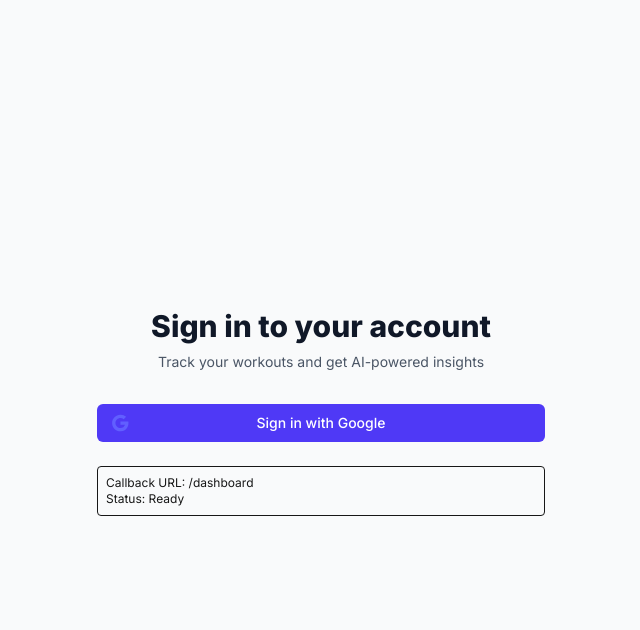
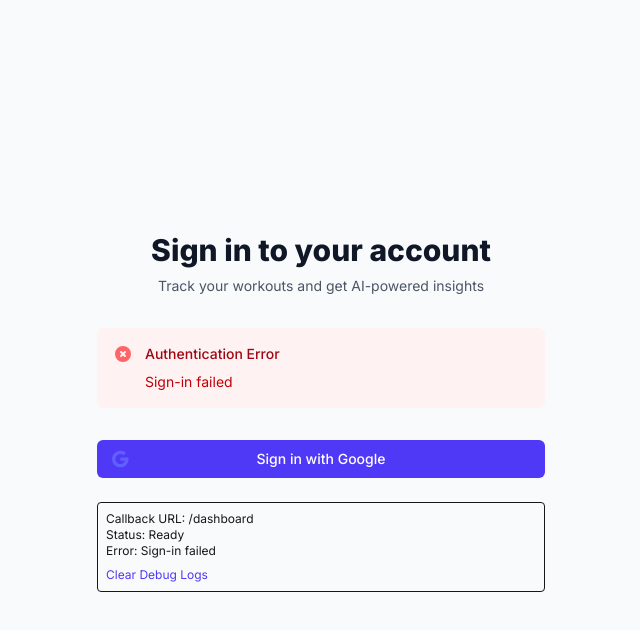
Before and after one commit to kanishk-jain-01/gymmentorai, a Next.js app: page /auth/signin in a window 1280 px wide. Both pictures are taken after a click on the button "Sign in with Google". Shown: the top 630 px of the page, without its empty margins (319-959 px from the left). Built offline with nearby package versions, Linux system fonts and the light colour scheme.

Commit message:
fix: enhance authentication error handling and add persistent debugging

```diff
--- a/src/app/api/auth/[...nextauth]/route.ts
+++ b/src/app/api/auth/[...nextauth]/route.ts
@@ -29,7 +29,7 @@
   pages: {
     signIn: "/auth/signin",
     signOut: "/auth/signout",
-    error: "/auth/error",
+    error: "/auth/signin", // Redirect to sign-in page with error
     verifyRequest: "/auth/verify-request",
   },
   callbacks: {
@@ -43,8 +43,55 @@
       }
       return session as ExtendedSession;
     },
+    async signIn({ user, account, profile }) {
+      // Log the sign-in attempt
+      console.log('Sign-in attempt:', {
+        userId: user?.id,
+        email: user?.email,
+        provider: account?.provider
+      });
+
+      // Always allow sign-in
+      return true;
+    },
+    async redirect({ url, baseUrl }) {
+      // Log the redirect
+      console.log('Redirect callback:', { url, baseUrl });
+
+      // If the URL starts with the base URL, allow it
+      if (url.startsWith(baseUrl)) {
+        return url;
+      }
+
+      // If the URL is a relative URL, prepend the base URL
+      if (url.startsWith('/')) {
+        return `${baseUrl}${url}`;
+      }
+
+      // Otherwise, return to the base URL
+      return baseUrl;
+    }
+  },
+  events: {
+    async signIn(message) {
+      console.log('User signed in:', message);
+    },
+    async signOut(message) {
+      console.log('User signed out:', message);
+    }
   },
   debug: process.env.NODE_ENV !== 'production',
+  logger: {
+    error(code, metadata) {
+      console.error('NextAuth error:', { code, metadata });
+    },
+    warn(code) {
+      console.warn('NextAuth warning:', code);
+    },
+    debug(code, metadata) {
+      console.log('NextAuth debug:', { code, metadata });
+    }
+  }
 });
 
 export { handler as GET, handler as POST };
--- a/src/app/auth/signin/page.tsx
+++ b/src/app/auth/signin/page.tsx
@@ -7,6 +7,7 @@
 export default function SignIn() {
   const [callbackUrl, setCallbackUrl] = useState('/dashboard');
   const [isRedirecting, setIsRedirecting] = useState(false);
+  const [error, setError] = useState<string | null>(null);
   const router = useRouter();
 
   useEffect(() => {
@@ -14,38 +15,80 @@
     if (typeof window !== 'undefined') {
       const urlParams = new URLSearchParams(window.location.search);
       const redirectUrl = urlParams.get('callbackUrl');
+      const errorMsg = urlParams.get('error');
+
       if (redirectUrl) {
         console.log('Setting callback URL to:', redirectUrl);
         setCallbackUrl(redirectUrl);
+      }
+
+      if (errorMsg) {
+        setError(decodeURIComponent(errorMsg));
       }
     }
   }, []);
 
   const handleSignIn = async () => {
     setIsRedirecting(true);
-    console.log('Signing in with Google, callback URL:', callbackUrl);
+    setError(null);
+
+    // Log to both console and localStorage to preserve across redirects
+    const logMessage = `Signing in with Google, callback URL: ${callbackUrl}`;
+    console.log(logMessage);
+    localStorage.setItem('auth_debug_log', JSON.stringify({
+      timestamp: new Date().toISOString(),
+      message: logMessage
+    }));
 
     try {
       const result = await signIn('google', {
         callbackUrl,
-        redirect: true
+        redirect: false // Change to false to handle redirects manually
       });
+
+      // Store result in localStorage to preserve across redirects
+      localStorage.setItem('auth_result', JSON.stringify({
+        timestamp: new Date().toISOString(),
+        result
+      }));
 
       console.log('Sign-in result:', result);
 
-      // If signIn returns (it shouldn't with redirect: true)
       if (result?.ok && result?.url) {
         console.log('Manually redirecting to:', result.url);
         router.push(result.url);
       } else if (!result?.ok) {
-        console.error('Sign-in failed:', result?.error);
+        const errorMessage = result?.error || 'Sign-in failed';
+        console.error('Sign-in failed:', errorMessage);
+        setError(errorMessage);
         setIsRedirecting(false);
       }
     } catch (error) {
-      console.error('Error during sign-in:', error);
+      const errorMessage = error instanceof Error ? error.message : 'Unknown error during sign-in';
+      console.error('Error during sign-in:', errorMessage);
+      localStorage.setItem('auth_error', JSON.stringify({
+        timestamp: new Date().toISOString(),
+        error: errorMessage
+      }));
+      setError(errorMessage);
       setIsRedirecting(false);
     }
   };
+
+  // Load debug logs on component mount
+  useEffect(() => {
+    try {
+      const debugLog = localStorage.getItem('auth_debug_log');
+      const authResult = localStorage.getItem('auth_result');
+      const authError = localStorage.getItem('auth_error');
+
+      if (debugLog) console.log('Previous auth log:', JSON.parse(debugLog));
+      if (authResult) console.log('Previous auth result:', JSON.parse(authResult));
+      if (authError) console.log('Previous auth error:', JSON.parse(authError));
+    } catch (e) {
+      console.error('Error loading debug logs:', e);
+    }
+  }, []);
 
   return (
     <div className="min-h-screen flex items-center justify-center bg-gray-50 py-12 px-4 sm:px-6 lg:px-8">
@@ -58,6 +101,25 @@
             Track your workouts and get AI-powered insights
           </p>
         </div>
+
+        {error && (
+          <div className="rounded-md bg-red-50 p-4">
+            <div className="flex">
+              <div className="flex-shrink-0">
+                <svg className="h-5 w-5 text-red-400" viewBox="0 0 20 20" fill="currentColor">
+                  <path fillRule="evenodd" d="M10 18a8 8 0 100-16 8 8 0 000 16zM8.707 7.293a1 1 0 00-1.414 1.414L8.586 10l-1.293 1.293a1 1 0 101.414 1.414L10 11.414l1.293 1.293a1 1 0 001.414-1.414L11.414 10l1.293-1.293a1 1 0 00-1.414-1.414L10 8.586 8.707 7.293z" clipRule="evenodd" />
+                </svg>
+              </div>
+              <div className="ml-3">
+                <h3 className="text-sm font-medium text-red-800">Authentication Error</h3>
+                <div className="mt-2 text-sm text-red-700">
+                  <p>{error}</p>
+                </div>
+              </div>
+            </div>
+          </div>
+        )}
+
         <div className="mt-8 space-y-6">
           <button
             onClick={handleSignIn}
@@ -77,6 +139,18 @@
             <div className="mt-4 p-2 border rounded bg-gray-50 text-xs">
               <p>Callback URL: {callbackUrl}</p>
               <p>Status: {isRedirecting ? 'Redirecting' : 'Ready'}</p>
+              <p>Error: {error || 'None'}</p>
+              <button
+                onClick={() => {
+                  localStorage.removeItem('auth_debug_log');
+                  localStorage.removeItem('auth_result');
+                  localStorage.removeItem('auth_error');
+                  alert('Debug logs cleared');
+                }}
+                className="mt-2 text-xs text-indigo-600 hover:text-indigo-800"
+              >
+                Clear Debug Logs
+              </button>
             </div>
           )}
         </div>
```
